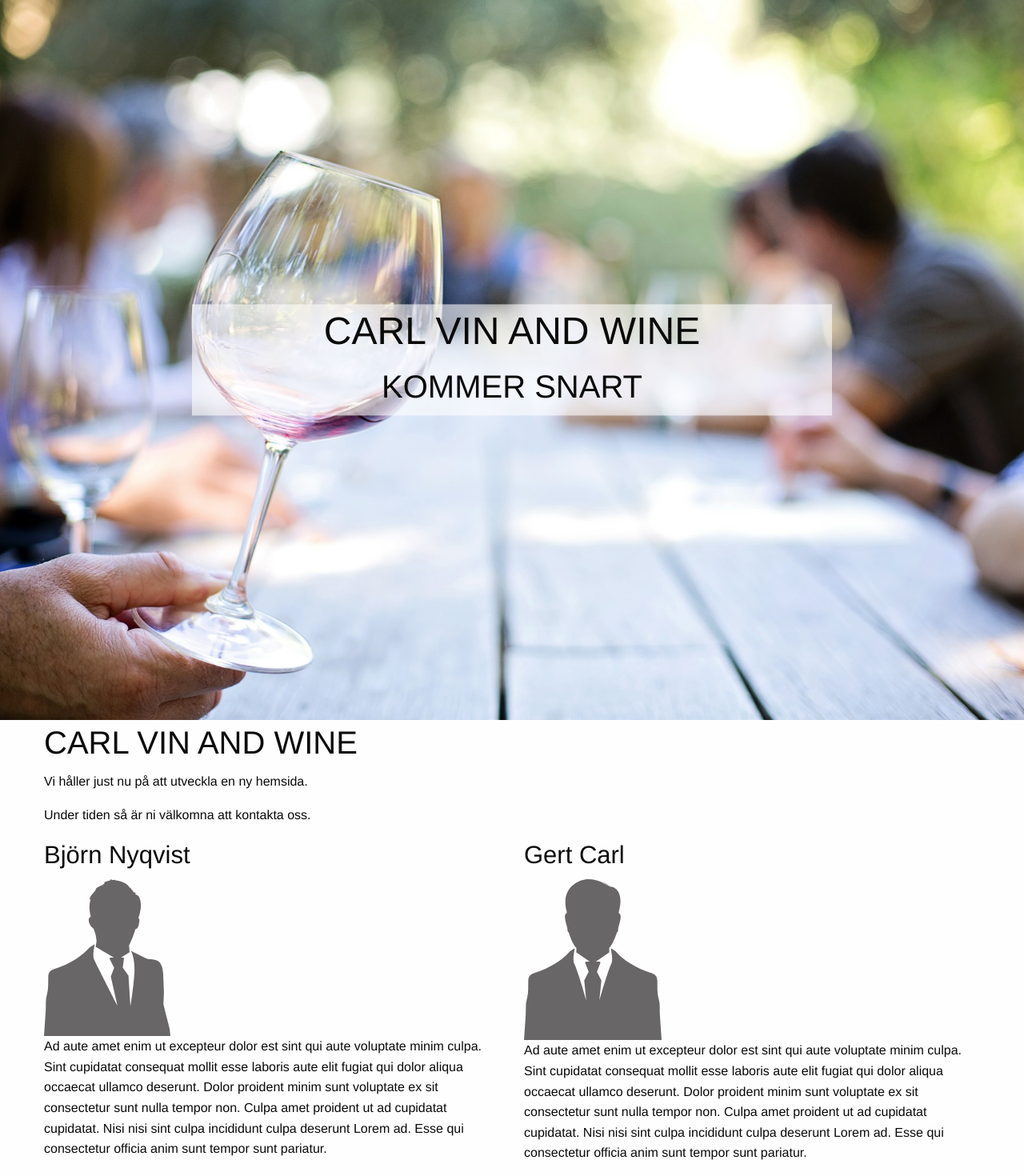
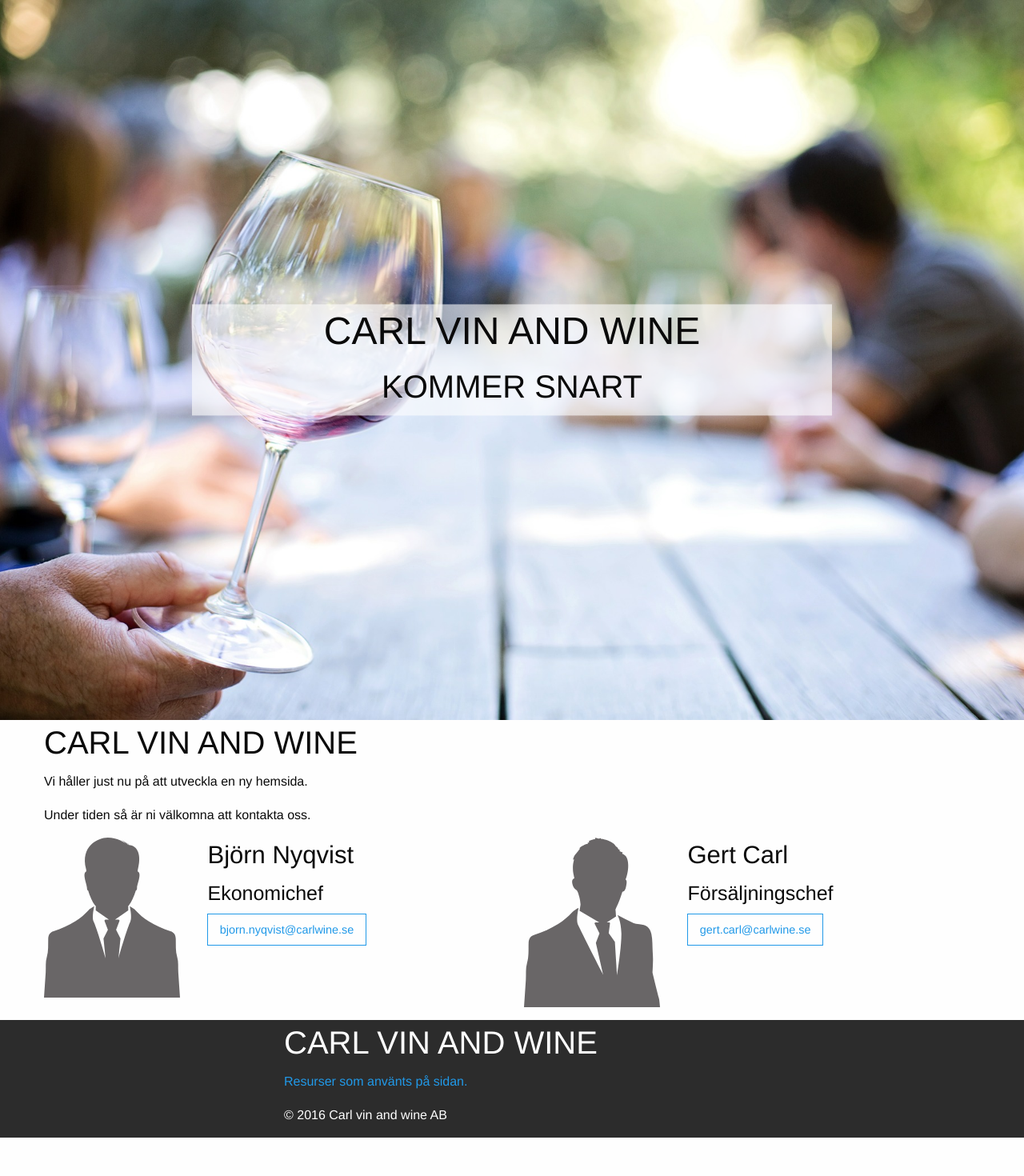
Before and after one commit to CalvinMcGee/carlwine.se, a Jekyll site: the page built from index.html, in a window 1280 px wide. Shown: the whole page at 80% size. Built offline with Jekyll 4.4.1, drawn with Linux system fonts in a browser that asks for light colours; after the commit the page ends 1422 px from its top, so only the background shows below that.

Commit message:
Uppdatering

```diff
--- a/_config.yml
+++ b/_config.yml
@@ -12,3 +12,12 @@ github_username:  jekyll
 
 # Build settings
 markdown: kramdown
+
+permalink: pretty
+
+defaults:
+  -
+    scope:
+      path: ""
+    values:
+      layout: "page"
--- a/_includes/footer.html
+++ b/_includes/footer.html
@@ -1 +1,10 @@
-<footer></footer>
+{% assign year = 'now' | date: "%Y" %}
+<footer>
+  <div class="row">
+    <div class="column small-12 medium-6 small-centered">
+      <h2>CARL VIN AND WINE</h2>
+      <p><a href="{{ "/resurser/" | prepend: site.baseurl }}">Resurser som använts på sidan.</a></p>
+      <p>&copy; {% if year != '2016' %}2016 - {% endif %}{{ year }} Carl vin and wine AB</p>
+    </div>
+  </div>
+</footer>
--- a/_includes/header.html
+++ b/_includes/header.html
@@ -0,0 +1,8 @@
+<header>
+  <div class="header--row row">
+    <div class="header--content column small-12 medium-8">
+      <h1>CARL VIN AND WINE</h1>
+      <h2>KOMMER SNART</h2>
+    </div>
+  </div>
+</header>
--- a/_sass/main.scss
+++ b/_sass/main.scss
@@ -18,3 +18,26 @@ header {
 	@include absolute-center;
 	text-align: center;
 }
+
+main {
+	padding-bottom: 1rem;
+}
+
+.contact {
+	display: inline-block;
+	vertical-align: top;
+
+	@each $breakpoint, $gutter in $grid-column-responsive-gutter {
+		$padding: rem-calc($gutter) / 2;
+
+		@include breakpoint($breakpoint) {
+			padding-left: $padding;
+			padding-right: $padding;
+		}
+	}
+}
+
+footer {
+	background-color: #2C2C2C;
+	color: #FFF;
+}
--- a/css/main.scss
+++ b/css/main.scss
@@ -13,3 +13,4 @@
 @include foundation-global-styles;
 @include foundation-grid;
 @include foundation-typography;
+@include foundation-button;
--- a/index.html
+++ b/index.html
@@ -2,20 +2,14 @@
 layout: default
 contacts:
   Björn Nyqvist:
-    image: /img/silhoutte_01.svg
+    image: /img/silhoutte_02.svg
+    title: Ekonomichef
     email: bjorn.nyqvist@carlwine.se
   Gert Carl:
-    image: /img/silhoutte_02.svg
+    image: /img/silhoutte_01.svg
+    title: Försäljningschef
     email: gert.carl@carlwine.se
 ---
-<header>
-  <div class="header--row row">
-    <div class="header--content column small-12 medium-8">
-      <h1>CARL VIN AND WINE</h1>
-      <h2>KOMMER SNART</h2>
-    </div>
-  </div>
-</header>
 <main>
   <div class="row">
     <div class="column small-12">
@@ -27,9 +21,16 @@ contacts:
   <div class="row">
     {% for contact in page.contacts %}
       <div class="column small-12 medium-6">
-        <h3>{{ contact[0] }}</h3>
-        <img src="{{ contact[1]["image"] | prepend: site.baseurl }}" />
-        <p>Ad aute amet enim ut excepteur dolor est sint qui aute voluptate minim culpa. Sint cupidatat consequat mollit esse laboris aute elit fugiat qui dolor aliqua occaecat ullamco deserunt. Dolor proident minim sunt voluptate ex sit consectetur sunt nulla tempor non. Culpa amet proident ut ad cupidatat cupidatat. Nisi nisi sint culpa incididunt culpa deserunt Lorem ad. Esse qui consectetur officia anim sunt tempor sunt pariatur.</p>
+        <div class="row">
+          <div class="contact small-4">
+            <img src="{{ contact[1]["image"] | prepend: site.baseurl }}" />
+          </div>
+          <div class="contact">
+            <h3>{{ contact[0] }}</h3>
+            <h4>{{ contact[1]["title"]}}</h4>
+            <a href="mailto:{{ contact[1]["email"] }}" class="button hollow">{{ contact[1]["email"] }}</a>
+          </div>
+        </div>
       </div>
     {% endfor %}
   </div>
```
Also changed, not shown: _layouts/page.html (added, +11 -0 lines), resurser.md (added, +8 -0 lines), img/silhoutte_01.svg, img/silhoutte_02.svg, img/silhoutte_03.svg, img/silhoutte_04.svg.
